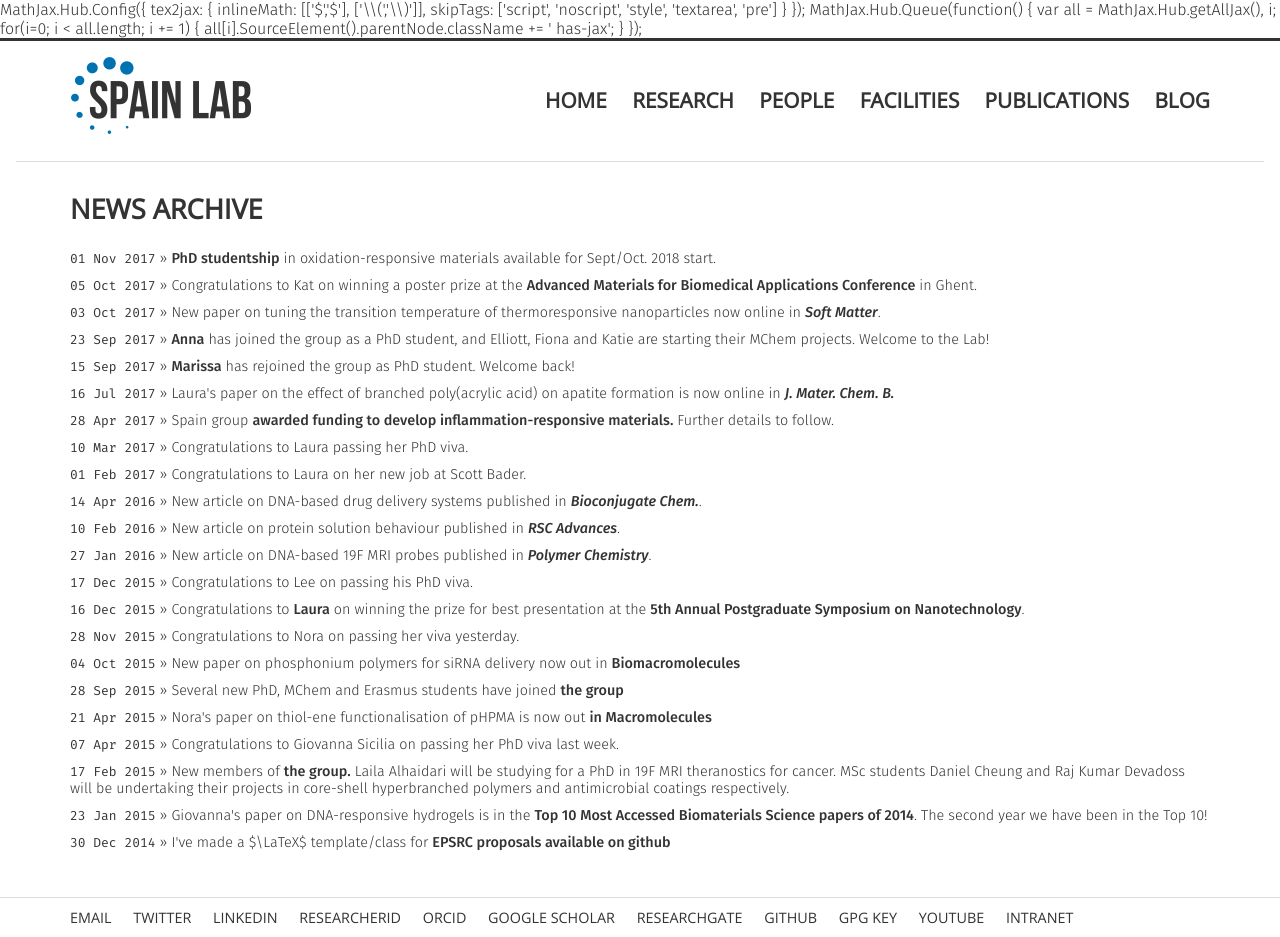
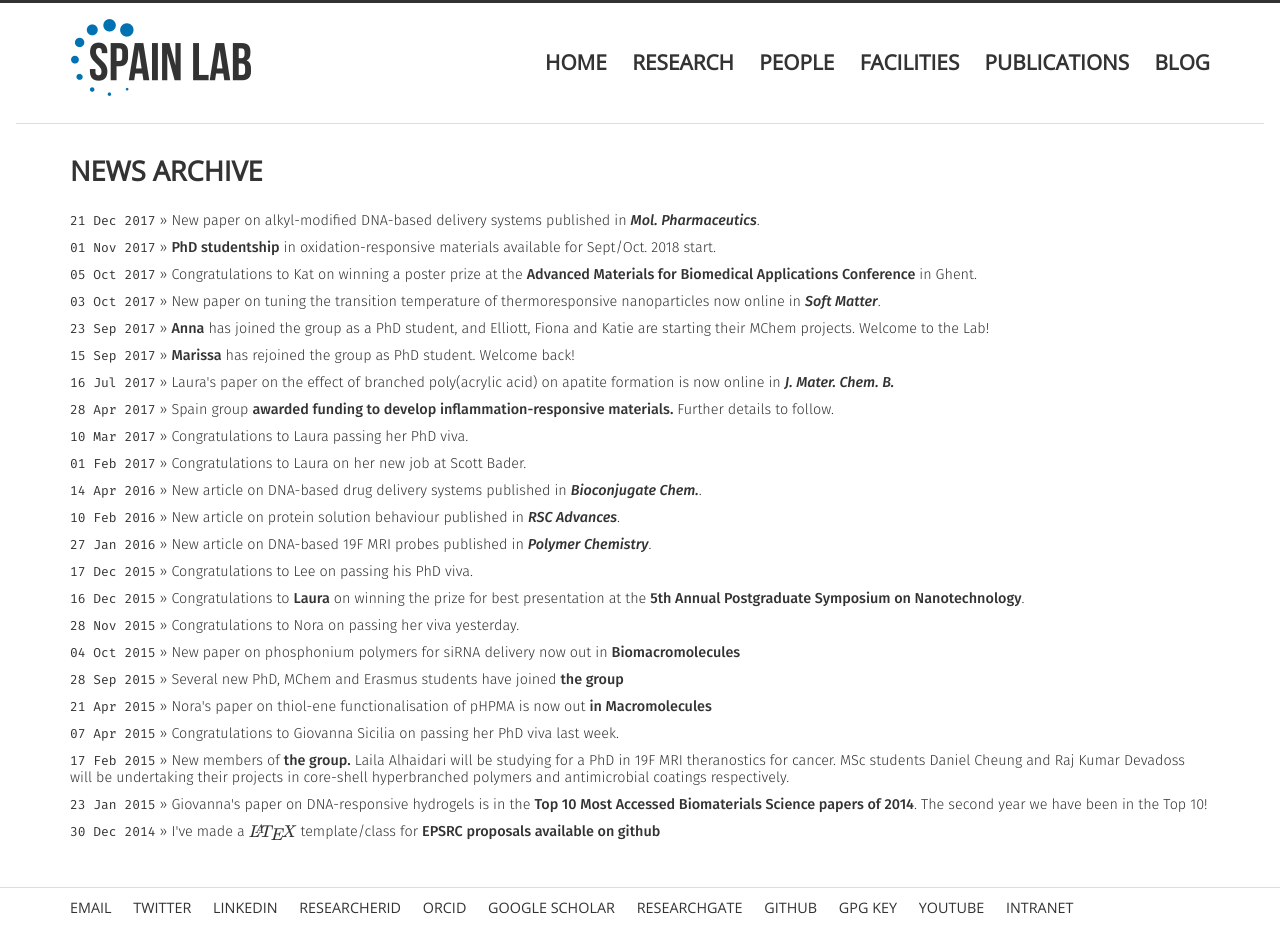
Before and after one commit to sebspain/sebspain.github.io, a Jekyll site: the page news_archive.html, which Jekyll copies as it is, in a window 1280 px wide. Built offline with Jekyll 4.4.1, drawn with Linux system fonts in a browser that asks for light colours; formulas are drawn with MathJax 3.

Commit message:
added mol pharm link

```diff
--- a/index.html
+++ b/index.html
@@ -76,6 +76,7 @@
         <div class="unit w-1-3 center-on-mobiles">
             <h2>News</h2>
               <ul class="news">
+                <li><span>21 Dec 2017</span> &raquo; New paper on alkyl-modified DNA-based delivery systems published in <a href=http://pubs.acs.org/doi/10.1021/acs.molpharmaceut.7b00805><em>Mol. Pharmaceutics</em></a>.</li>
                 <li><span>01 Nov 2017</span> &raquo; <a href="group/join.html" >PhD studentship</a> in oxidation-responsive materials available for Sept/Oct. 2018 start.</li>
                 <li><span>05 Oct 2017</span> &raquo; Congratulations to Kat on winning a poster prize at the <a href="http://www.pbm.ugent.be/?page_id=1901">Advanced Materials for Biomedical Applications Conference</a> in Ghent.</li>
                 <li><span>03 Oct 2017</span> &raquo; New paper on tuning the transition temperature of thermoresponsive nanoparticles now online in <a href="http://dx.doi.org/10.1039/C7SM00920H"><em>Soft Matter</em></a>.</li>
--- a/news_archive.html
+++ b/news_archive.html
@@ -15,6 +15,7 @@
   <!-- MathJax Section -->
   <script type="text/javascript"
    src="https://cdnjs.cloudflare.com/ajax/libs/mathjax/2.7.2/MathJax.js?config=TeX-AMS-MML_HTMLorMML"></script>
+   <script>
      MathJax.Hub.Config({
        tex2jax: {
          inlineMath: [['$','$'], ['\\(','\\)']],
@@ -57,6 +58,7 @@
 
             <h1>News Archive</h1>
               <ul class="news">
+                <li><span>21 Dec 2017</span> &raquo; New paper on alkyl-modified DNA-based delivery systems published in <a href=http://pubs.acs.org/doi/10.1021/acs.molpharmaceut.7b00805><em>Mol. Pharmaceutics</em></a>.</li>
                 <li><span>01 Nov 2017</span> &raquo; <a href="group/join.html" >PhD studentship</a> in oxidation-responsive materials available for Sept/Oct. 2018 start.</li>
                 <li><span>05 Oct 2017</span> &raquo; Congratulations to Kat on winning a poster prize at the <a href="http://www.pbm.ugent.be/?page_id=1901">Advanced Materials for Biomedical Applications Conference</a> in Ghent.</li>
                 <li><span>03 Oct 2017</span> &raquo; New paper on tuning the transition temperature of thermoresponsive nanoparticles now online in <a href="http://dx.doi.org/10.1039/C7SM00920H"><em>Soft Matter</em></a>.</li>
```
Also changed, not shown: publications/index.html (+5 -6 lines). Lines whose indentation alone changed are shown as unchanged.
